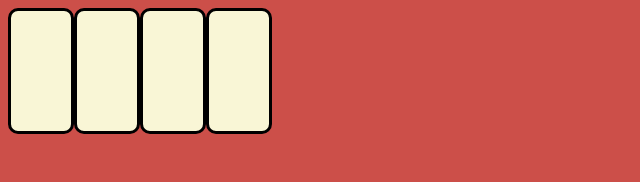
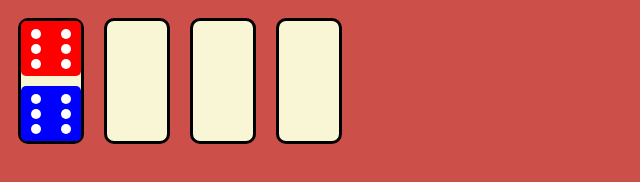
Before and after one commit to thiagojc89/Domino-GA-Project1, a plain HTML site: page index.html in a window 1280 px wide. Shown: the whole page, without its empty margins (0-640 px from the left). Drawn offline with nearby package versions, Linux system fonts and the light colour scheme.

Commit message:
finished the first layout for the domino 6x6

```diff
--- a/css/style.css
+++ b/css/style.css
@@ -6,14 +6,47 @@ section{
 	flex-flow: row wrap;
 
 }
-div{
+.domino{
 	background-color: rgb(249, 246, 214);
 	border: 3px solid black;
 	border-radius: 10px;
 	width: 60px;
 	height: 120px;
-	margin-bottom: 10px;
+	margin: 10px;
+	display: flex;
+	justify-content: space-between;
+	flex-direction: column;
 }
-div{
 
-}
+#side-A-66{
+	background-color: red;
+	border-radius: 5px;
+	/*width: 25px;*/
+	height: 55px;
+ }
+ .side-A-66-dot{
+ 	display: flex;
+ 	flex-flow: row wrap;
+ 	justify-content: space-around;
+ 	padding-top: 3px;
+ }
+ .side-B-66-dot{
+ 	display: flex;
+ 	flex-flow: row wrap;
+ 	justify-content: space-around;
+ 	padding-top: 3px;
+ }
+ #side-B-66{
+	background-color: blue;
+	border-radius: 5px;
+	/*width: 25px;*/
+	height: 55px;
+ }
+ .dot{
+ 	background-color: white;
+ 	border-radius: 10px;
+	width: 10px;
+	height: 10px;
+	margin: 5px 6px 0 6px;
+
+ }
--- a/index.html
+++ b/index.html
@@ -10,10 +10,35 @@
 </head>
 <body>
 	<section>
-		<div id="66"></div>
-		<div id="06"></div>
-		<div id="01"></div>
-		<div id="00"></div>
+		<div id="66" class="domino">
+			<div id="side-A-66">
+				<div class="side-A-66-dot">
+					<div class="dot"></div>
+					<div class="dot"></div>
+					<div class="dot"></div>
+					<div class="dot"></div>
+					<div class="dot"></div>
+					<div class="dot"></div>
+				</div>
+				<div class="side-A-66-dot"></div>
+				<div class="side-A-66-dot"></div>
+			</div>
+			<!-- <div></div> -->
+			<div id="side-B-66">
+				<div class="side-B-66-dot">
+					<div class="dot"></div>
+					<div class="dot"></div>
+					<div class="dot"></div>
+					<div class="dot"></div>
+					<div class="dot"></div>
+					<div class="dot"></div>
+				</div>
+
+			</div>
+		</div>
+		<div id="06" class="domino"></div>
+		<div id="01" class="domino"></div>
+		<div id="00" class="domino"></div>
 <!-- 		<div></div>
 		<div></div>
 		<div></div>
--- a/js/app.js
+++ b/js/app.js
@@ -1,2 +1,2 @@
-$( "div" ).draggable()
-$( "div" ).draggable( "option", "snap", true);
+$( ".domino" ).draggable()
+$( ".domino" ).draggable( "option", "snap", true);
```
